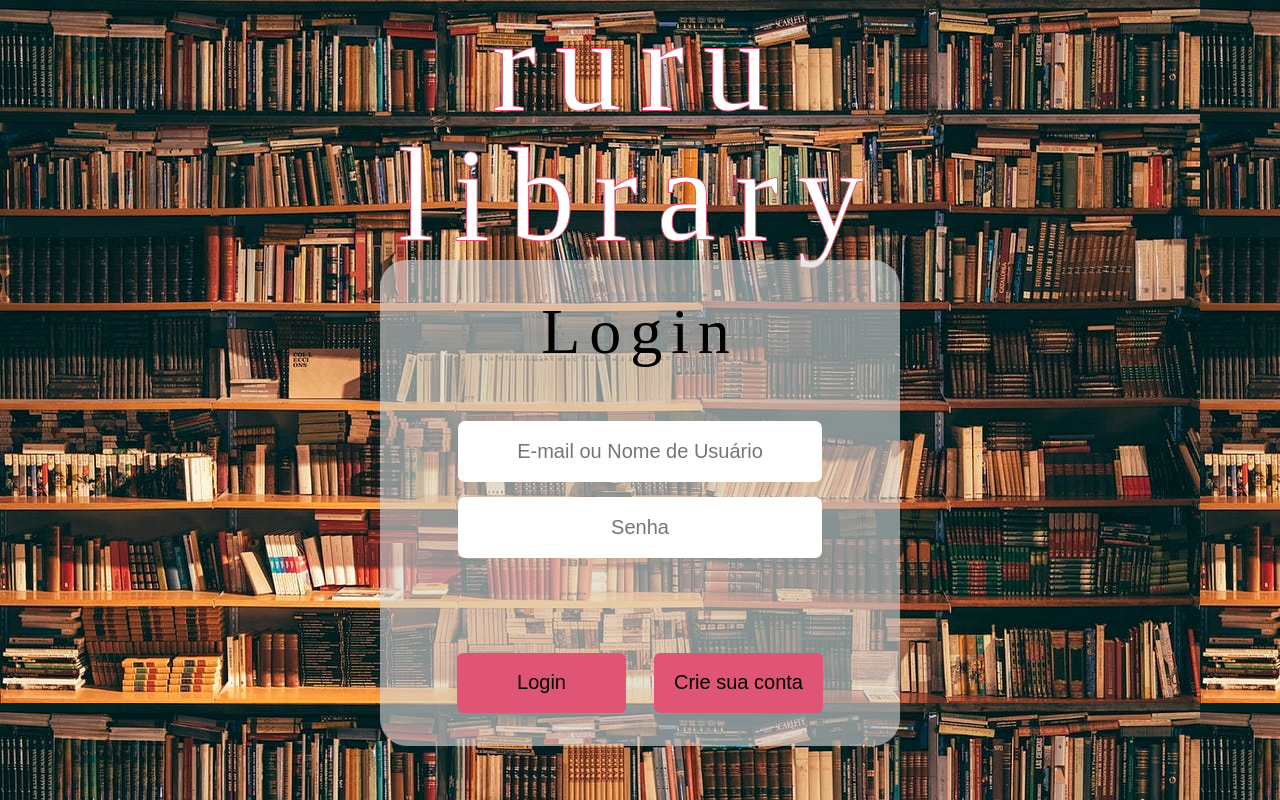
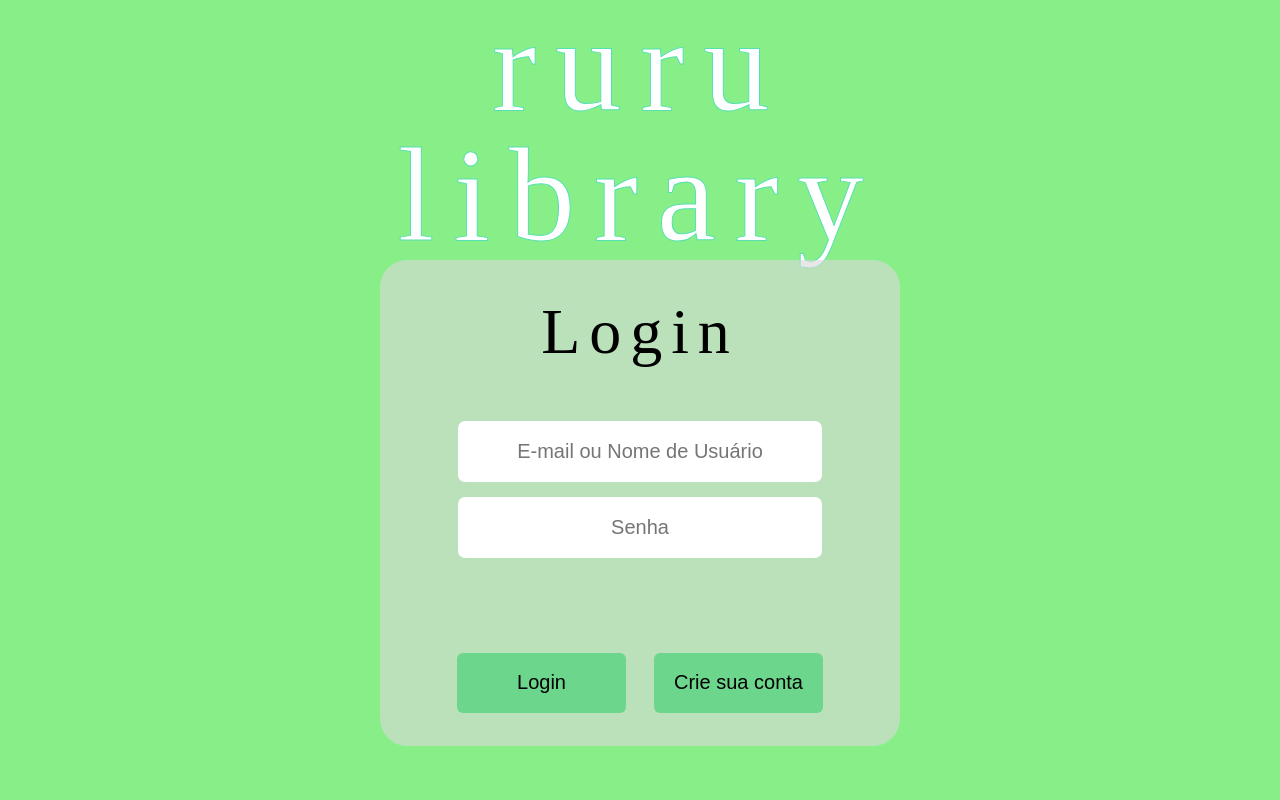
Before and after one commit to NECR0XX/Biblio, a PHP site: page /Login/login.php in a window 1280 px wide. Run offline with PHP 8.4, Linux system fonts and the light colour scheme; some web fonts are replaced.

Commit message:
trabalhofinar

```diff
--- a/Login/Public/Css/style_login.css
+++ b/Login/Public/Css/style_login.css
@@ -9,6 +9,11 @@
   font-family: 'EuphoriaScript';
   src: url('Public/Fonts/EuphoriaScript-Regular.ttf') format('truetype');
 }
+
+body{
+  background-color: rgb(136, 239, 136);
+}
+
 
 .login_section {
   display: flex;
@@ -23,7 +28,7 @@
   letter-spacing: 0.14em;
   text-align: center;
   color: rgba(255, 255, 255, 1);
-  -webkit-text-stroke: 1px #E05576;
+  -webkit-text-stroke: 1px #55e0b2;
   width: 50%;
 }
 
@@ -70,7 +75,7 @@
   border-radius: 6px;
   outline: none;
   border: none;
-  background: #E05576;
+  background: #6dd68d;
   margin: 10px 0 0 0;
   font-size: 20px;
   transition: background 1s ease-in-out;
@@ -78,7 +83,7 @@
 
 .login_box button:hover {
   cursor: pointer;
-  background: linear-gradient(to right, #FF7E91, #E05576);
+  background: linear-gradient(to right,  #68de8b, #68de8b);
 }
 .alert {
   display: none;
@@ -87,7 +92,7 @@
   left: 50%;
   transform: translate(-50%, -50%);
   padding: 20px;
-  background-color: #f44336;
+  background-color: #36f436;
   color: white;
   text-align: center;
   border-radius: 8px;
--- a/Login/login.php
+++ b/Login/login.php
@@ -14,7 +14,7 @@ session_start();
     <script src="Public/Js/script.js"></script>
     <title>Login</title>
 </head>
-<body style="background-image: url('Public/Assets/library_index.jpg');">
+<body>
     <header>
     <?php
         if(isset($_SESSION['nao_autenticado'])):
```
Also changed, not shown: Login/Public/Css/style_cadastro.css (+6 -5 lines), Login/Public/Assets/bgimg.jpg (added).
